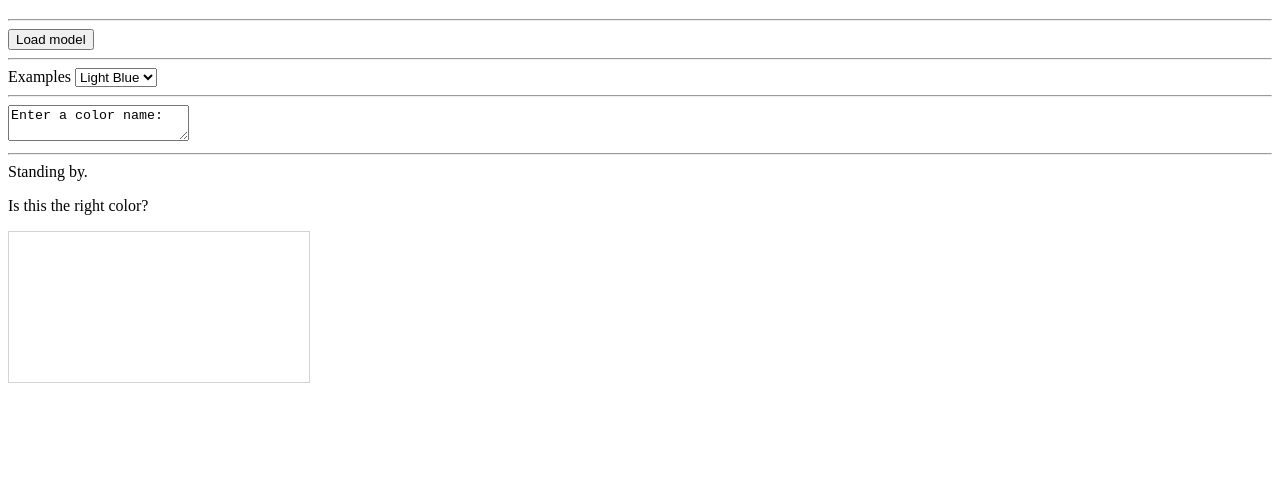
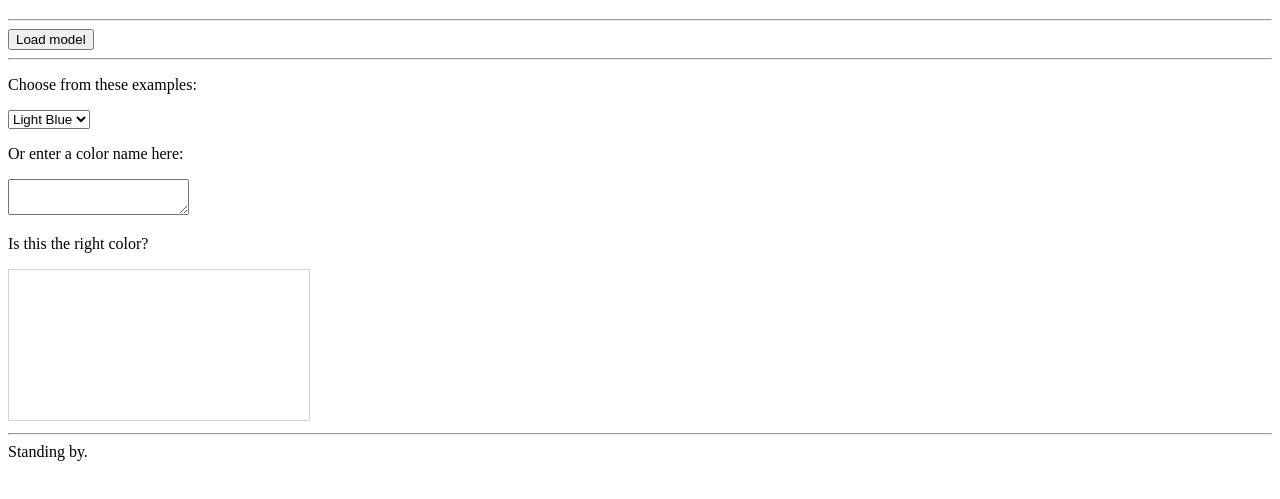
Before and after one commit to ccw2145/ccw2145.github.io, a plain HTML site: page colorbot/index.html in a window 1280 px wide. Shown: the part 61-560 px from the top of the page. Drawn offline with Linux system fonts and the light colour scheme.

Commit message:
colab -> github

```diff
--- a/colorbot/index.html
+++ b/colorbot/index.html
@@ -17,20 +17,17 @@
     <button id="load-model" style="display:none">Load model</button>
   </div>
   <hr>
-  <div>Examples
+  <div>
+    <p>Choose from these examples: </p>
     <select id="example-select" class="form-control">
       <option value="example1">Light Blue</option>
       <option value="example2">Blue</option>
       <option value="example3">Orange</option>
     </select>
-  </div>
-  <hr>
+
   <div>
-    <textarea id="text-entry">Enter a color name: </textarea>
-  </div>
-  <hr>
-  <div>
-    <span id="status">Standing by.</span>
+    <p>Or enter a color name here: </p>
+    <textarea id="text-entry"></textarea>
   </div>
 
   <div>
@@ -38,6 +35,10 @@
     <canvas id="myCanvas" width="300" height="150" style="border:1px solid #d3d3d3;">
     </canvas>
   </div>
+  <hr>
+  <div>
+    <span id="status">Standing by.</span>
+  </div>
   <script src='https://cdn.jsdelivr.net/npm/@tensorflow/tfjs/dist/tf.min.js'></script>
   <script src='index.js'></script>
 </body>
```
